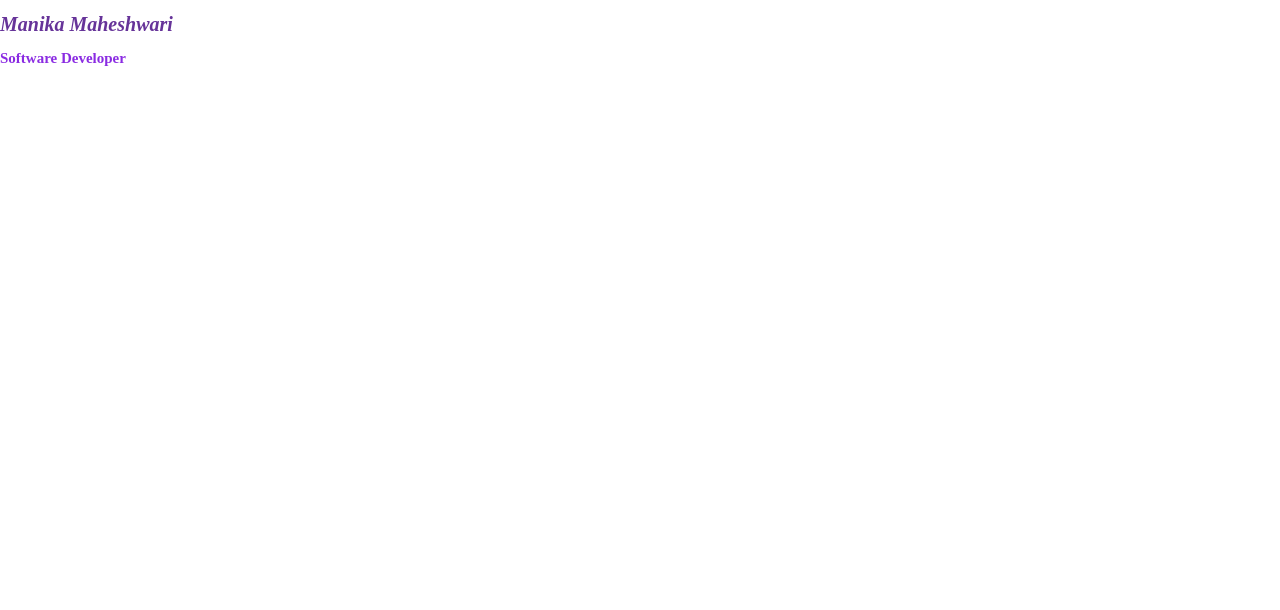
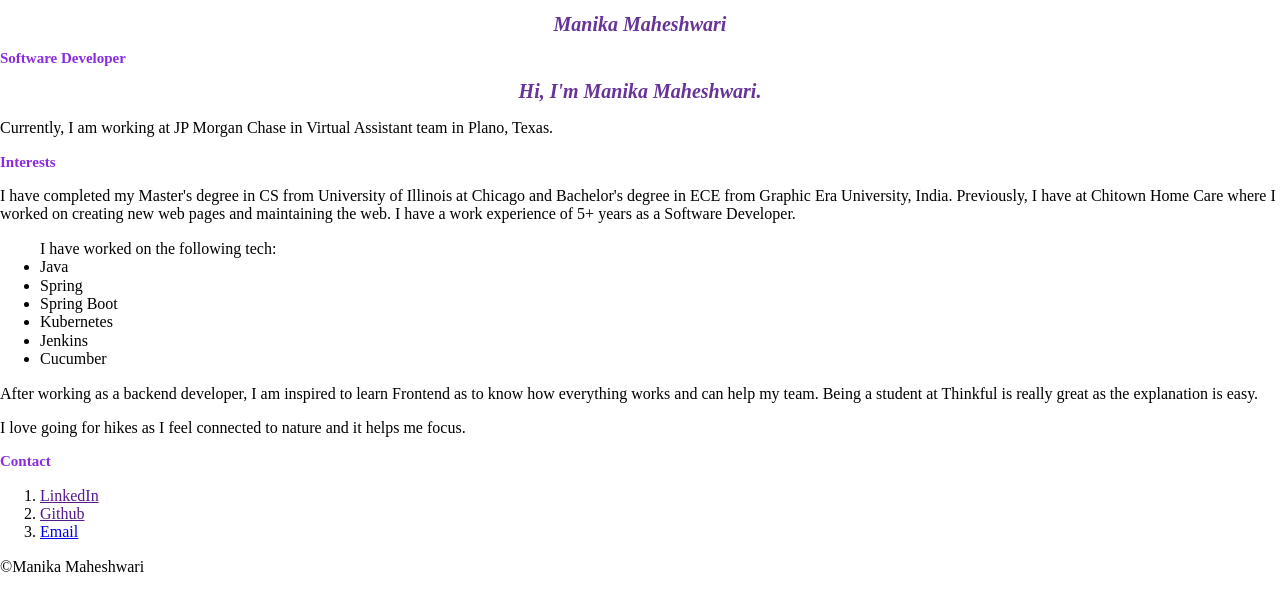
Before and after one commit to Manika-UI/Portfolio, a website: page index.html in a window 1280 px wide. Drawn offline with nearby package versions, Linux system fonts and the light colour scheme.

Commit message:
HTML file updated with about me and contact section

```diff
--- a/index.html
+++ b/index.html
@@ -13,8 +13,38 @@
       <h2>Software Developer</h2>
   </header>
 
+  <!--Introduction-->
+  <section="intoduction">
+    <h1>Hi, I'm Manika Maheshwari.</h1>
+    <p>Currently, I am working at JP Morgan Chase in Virtual Assistant team in Plano, Texas.
+  </section>
+
+  <!--About Me-->
+  <section>
+    <h2>Interests</h2>
+      <p>I have completed my Master's degree in CS from University of Illinois at Chicago and Bachelor's degree in ECE from Graphic Era University, India. Previously, I have at Chitown Home Care where I worked on creating new web pages and maintaining the web. I have a work experience of 5+ years as a Software Developer.</p>
+      <ul>I have worked on the following tech:
+        <li>Java</li>
+        <li>Spring</li>
+        <li>Spring Boot</li>
+        <li>Kubernetes</li>
+        <li>Jenkins</li>
+        <li>Cucumber</li>
+      </ul>
+      <p>After working as a backend developer, I am inspired to learn Frontend as to know how everything works and can help my team. Being a student at Thinkful is really great as the explanation is easy.</p>
+      <p>I love going for hikes as I feel connected to nature and it helps me focus.</p>
+    </section>
+
+    <section>
+      <h2>Contact</h2>
+      <ol>
+        <li><a href="">LinkedIn</a></li>
+        <li><a href="">Github</a></li>
+        <li><a href="mailto:m.manika1292@gmail.com">Email</a></li>
+      </ol>
+    </section>
   <footer>
-
+    <p>&copy;Manika Maheshwari</p>
   </footer>
 
 </html>
--- a/style.css
+++ b/style.css
@@ -2,6 +2,7 @@ h1{
     color: rebeccapurple;
     font-size: 20px;
     font-style: italic;
+    text-align: center;
 }
 
 h2{
```
Also changed, not shown: package.json (added, +20 -0 lines).
